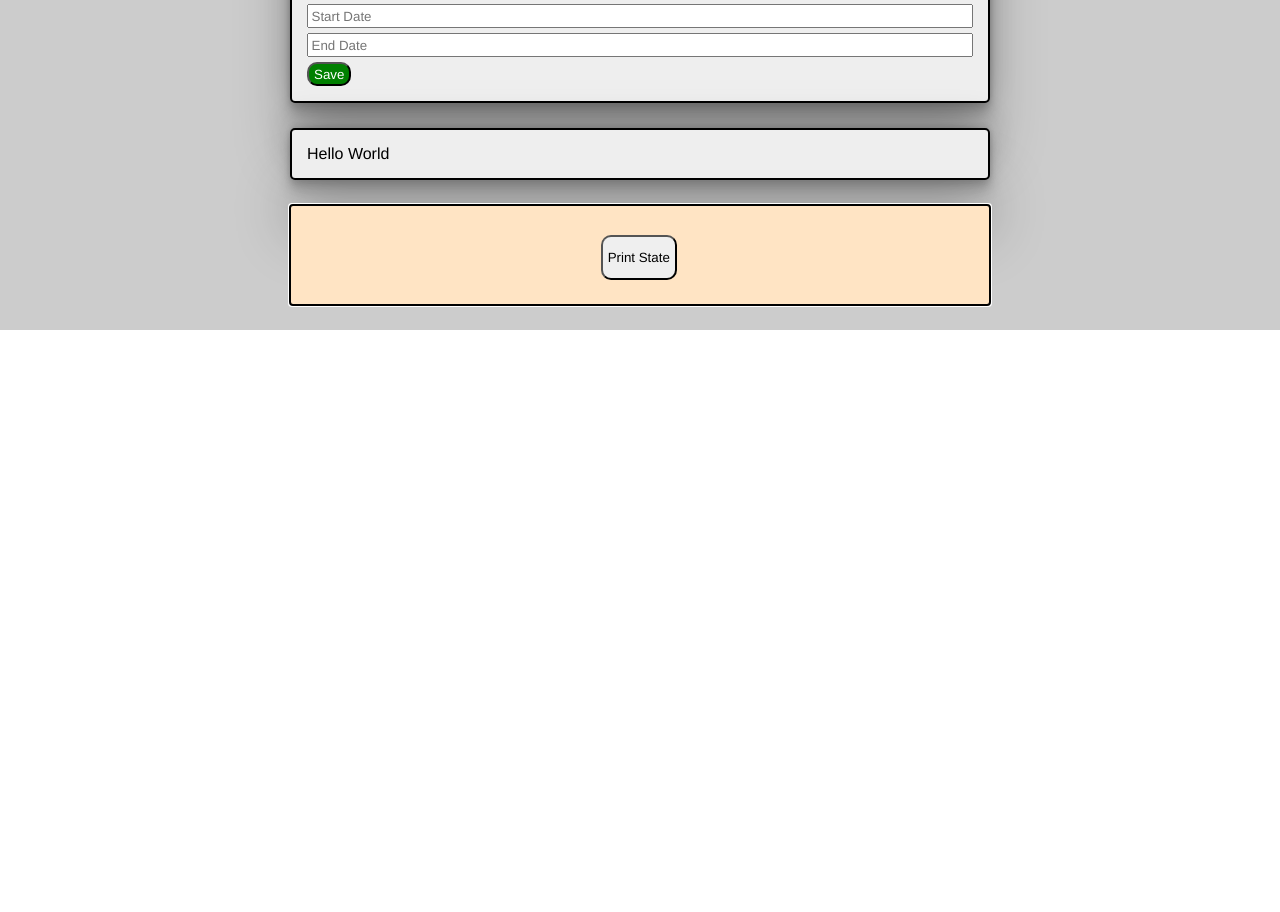
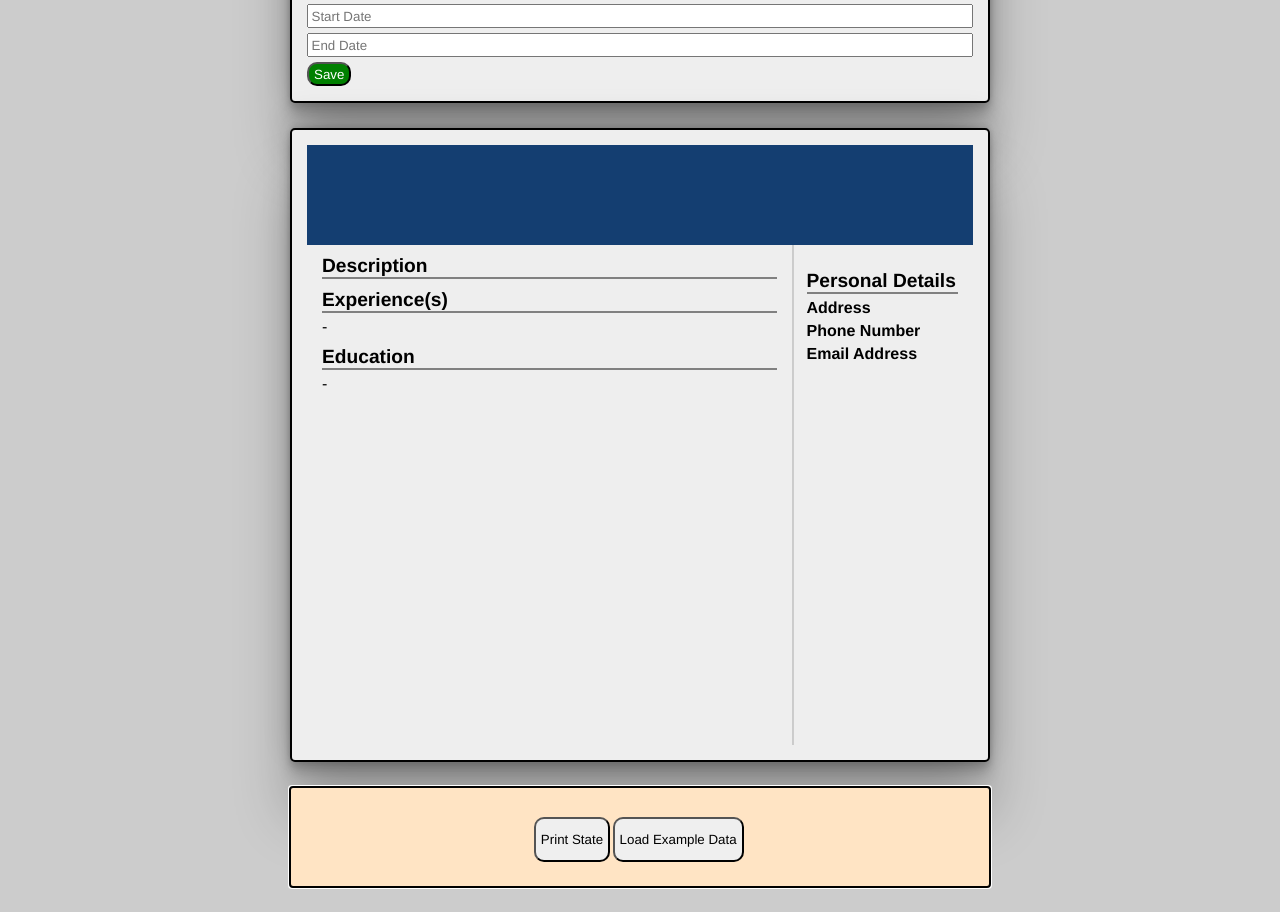
Before and after one commit to rcamach7/cv-creator, a React (Create React App) app: page / in a window 1280 px wide. Shown: the part 721-1633 px from the top of the page. Before the commit the page ends 1051 px from the top, so only its background shows below. Built offline with nearby package versions, Linux system fonts and the light colour scheme.

Commit message:
fully working and responsive cv generator based on user input

```diff
--- a/src/App.css
+++ b/src/App.css
@@ -137,3 +137,69 @@ button:hover {
   border: solid black 2.5px;
   border-radius: 5px;
 }
+
+/* DisplayCV Component Styling */
+.DisplayCV {
+}
+
+.displayCv-intro {
+  height: 100px;
+  padding: 15px;
+
+  color: white;
+  background-color: rgb(20, 62, 113);
+}
+
+/* Subsections */
+.cv-section {
+  font-size: 1.2em;
+  font-weight: bolder;
+  margin-bottom: 5px;
+  margin-top: 10px;
+
+  border-bottom: solid grey 2px;
+}
+
+.cv-subSection {
+  font-weight: bolder;
+  margin-top: 5px;
+}
+
+.cv-experienceSection,
+.cv-educationSection {
+  margin-bottom: 10px;
+
+  display: flex;
+  justify-content: space-between;
+}
+
+.cv-experienceSection-child,
+.cv-educationSection-child {
+  width: 150px;
+}
+
+.educationDetails,
+.workDetails {
+  width: 200px;
+}
+
+/* container for the rest of cv info and personal details */
+.displayCv-body {
+  display: flex;
+
+  /* Temp */
+  height: 500px;
+}
+
+.body-generalInfo {
+  padding: 0 15px 15px 15px;
+  box-shadow: rgba(0, 0, 0, 0.15) 1.95px 0px 0px;
+
+  flex: 3;
+}
+
+.body-personalDetails {
+  padding: 15px;
+
+  flex: 1;
+}
--- a/src/App.js
+++ b/src/App.js
@@ -4,6 +4,7 @@ import { v4 as uuidv4 } from "uuid";
 import PersonalInformation from "./components/PersonalInformation";
 import Experience from "./components/Experience";
 import Education from "./components/Education";
+import DisplayCV from "./components/DisplayCV";
 
 function App() {
   // All Relevant Information For CV
@@ -121,6 +122,55 @@ function App() {
     console.log(education);
   };
 
+  const loadExampleData = () => {
+    const personalInfo = {
+      id: personalInformation.id,
+      fullName: "Napoleon Hill",
+      personalTitle: "Software Engineer",
+      personalAddress: "1600 Pennsylvania Avenue, Washington, DC 20500",
+      personalPhone: "(000)123-45-67",
+      personalEmail: "example@spacex.com",
+      personalDescription:
+        "My goal is to gain a challenging opportunity and to help create, improve, and innovate standard operation procedures to increase quality and speed to market, lower operating costs, resulting in an enhanced customer experience.",
+    };
+
+    const exp = [
+      {
+        id: uuidv4(),
+        position: "Full Stack Web Developer",
+        company: "Tesla",
+        from: "2018",
+        to: "current",
+      },
+      {
+        id: uuidv4(),
+        position: "Astronaut",
+        company: "NASA",
+        from: "2015",
+        to: "2018",
+      },
+      {
+        id: uuidv4(),
+        position: "Aircraft Pilot",
+        company: "United States Navy",
+        from: "2010",
+        to: "current",
+      },
+    ];
+
+    const edu = {
+      institution: "Harvard University",
+      certification: "B.S in Computer Science",
+      location: "Cambridge, Massachusetts",
+      from: "2017",
+      to: "current",
+    };
+
+    setPersonalInformation(personalInfo);
+    setExperiences(exp);
+    setEducation(edu);
+  };
+
   return (
     <div className="App">
       <header className="App-header">CV CREATOR</header>
@@ -150,10 +200,17 @@ function App() {
           </div>
         </div>
 
-        <div className="output-container">Hello World</div>
+        <div className="output-container">
+          <DisplayCV
+            personalInformation={personalInformation}
+            experiences={experiences}
+            education={education}
+          />
+        </div>
 
         <div className="debug">
           <button onClick={() => printState()}>Print State</button>
+          <button onClick={() => loadExampleData()}>Load Example Data</button>
         </div>
       </main>
     </div>
--- /dev/null
+++ b/src/components/DisplayCV.js
@@ -0,0 +1,60 @@
+function DisplayCV(props) {
+  return (
+    <div className="DisplayCV">
+      <div className="displayCv-intro">
+        <h1>{props.personalInformation.fullName}</h1>
+        <h2>{props.personalInformation.personalTitle}</h2>
+      </div>
+
+      <div className="displayCv-body">
+        {/* All CV info goes here */}
+        <div className="body-generalInfo">
+          <p className="cv-section">Description</p>
+          <p>{props.personalInformation.personalDescription}</p>
+
+          <p className="cv-section">Experience(s)</p>
+          {props.experiences.map((exp, i) => {
+            return (
+              <div className="cv-experienceSection" key={i}>
+                <p className="cv-experienceSection-child">
+                  {exp.from} - {exp.to}
+                </p>
+                <div className="workDetails">
+                  <p>{exp.position}</p>
+                  <p>{exp.company}</p>
+                </div>
+              </div>
+            );
+          })}
+
+          <p className="cv-section">Education</p>
+          <div className="cv-educationSection">
+            <p className="cv-educationSection-child">
+              {props.education.from} - {props.education.to}
+            </p>
+            <div className="educationDetails">
+              <p>{props.education.institution}</p>
+              <p>{props.education.certification}</p>
+              <p>{props.education.location}</p>
+            </div>
+          </div>
+        </div>
+        {/* The rest of the personal details goes here */}
+        <div className="body-personalDetails">
+          <p className="cv-section">Personal Details</p>
+
+          <p className="cv-subSection">Address</p>
+          <p>{props.personalInformation.personalAddress}</p>
+
+          <p className="cv-subSection">Phone Number</p>
+          <p>{props.personalInformation.personalPhone}</p>
+
+          <p className="cv-subSection">Email Address</p>
+          <p>{props.personalInformation.personalEmail}</p>
+        </div>
+      </div>
+    </div>
+  );
+}
+
+export default DisplayCV;
```
